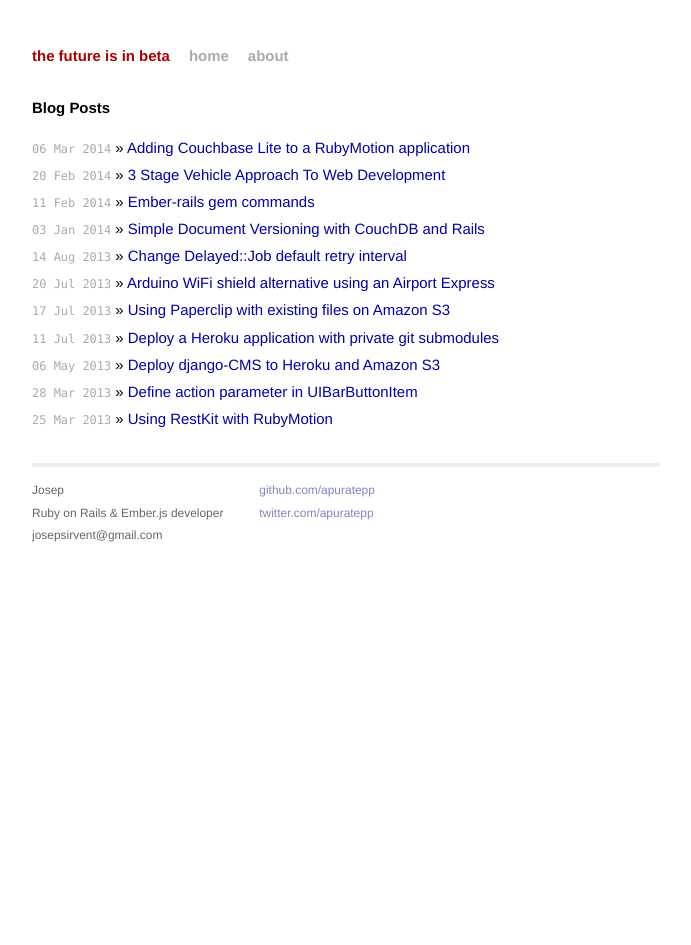
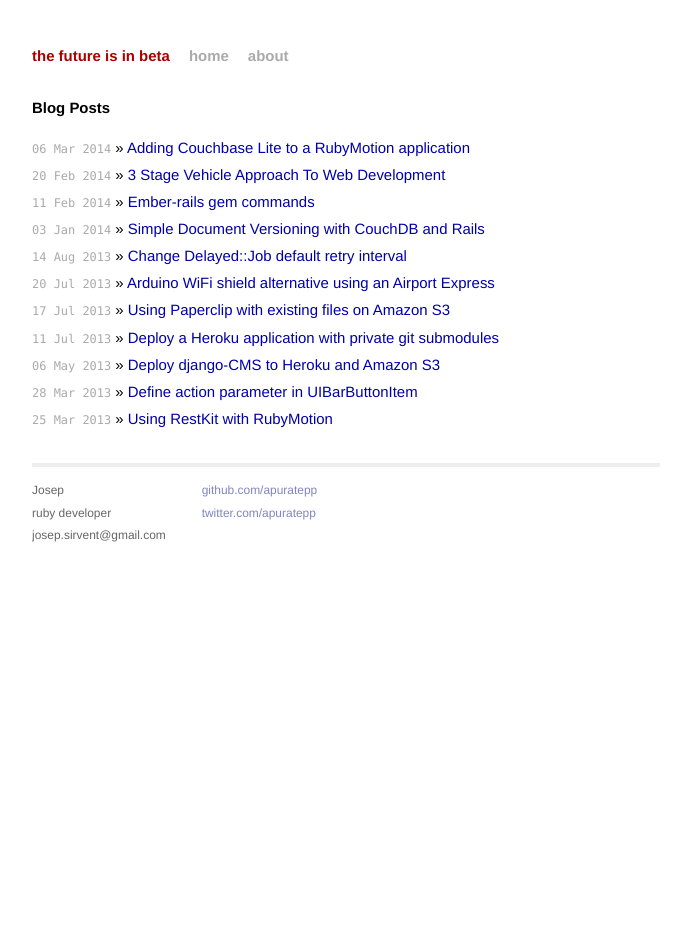
Before and after one commit to Equip9/equip9.github.io, a Jekyll site: the page built from index.html, in a window 1280 px wide. Shown: the whole page, without its empty margins (294-985 px from the left). Built offline with Jekyll 4.4.1, drawn with Linux system fonts in a browser that asks for light colours.

Commit message:
bio changes

```diff
--- a/_layouts/default.html
+++ b/_layouts/default.html
@@ -29,8 +29,8 @@
             <div class="contact">
               <p>
                 Josep<br />
-                Ruby on Rails &amp; Ember.js developer<br />
-                josepsirvent@gmail.com
+                ruby developer<br />
+                josep.sirvent@gmail.com
               </p>
             </div>
             <div class="contact">
--- a/about.html
+++ b/about.html
@@ -9,5 +9,5 @@ layout: default
 <img  style="border: 1px solid silver; padding: 10px; margin: 10px;"
 			src="https://2.gravatar.com/avatar/ce05c213055acc16ed5e27e04c5d3171?d=https%3A%2F%2Fidenticons.github.com%2F725747a03cfea12fb5eee4eed0253413.png&r=x&s=220">
 <br />
-I'm Josep, a <a href="http://ruby-lang.org">rubyist</a>, <a href="http://emberjs.com">embere&ntilde;o</a>, <a href="http://www.ub.edu/fisica/">physicist</a> and <a href="https://www.sector9.com/">longboard</a> rider. Not good at any of these.<br />
+I'm Josep, a <a href="http://ruby-lang.org">rubyist</a>, <a href="http://elixir-lang.org/">Elixir</a> alchemist, <a href="http://www.ub.edu/fisica/">physicist</a> and <a href="https://www.sector9.com/">longboard</a> rider. Not good at any.<br />
 </div>
```
